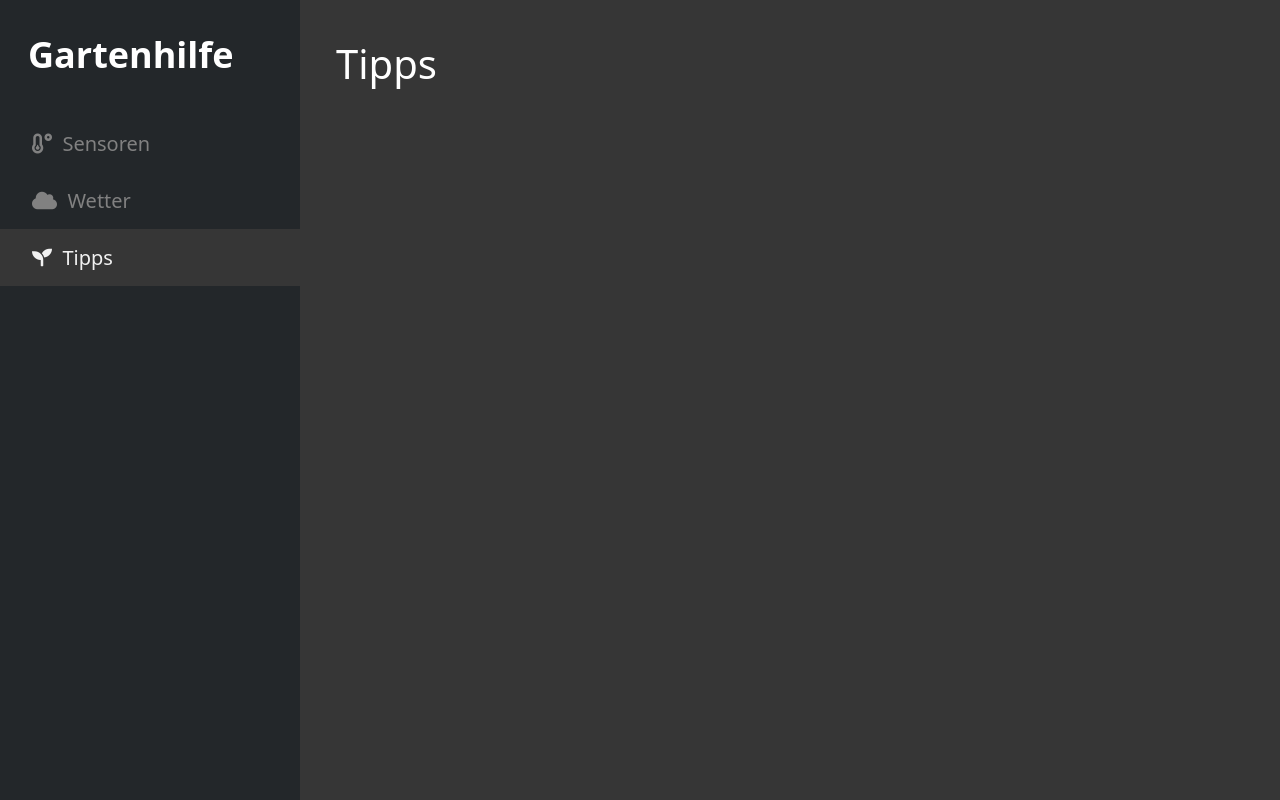
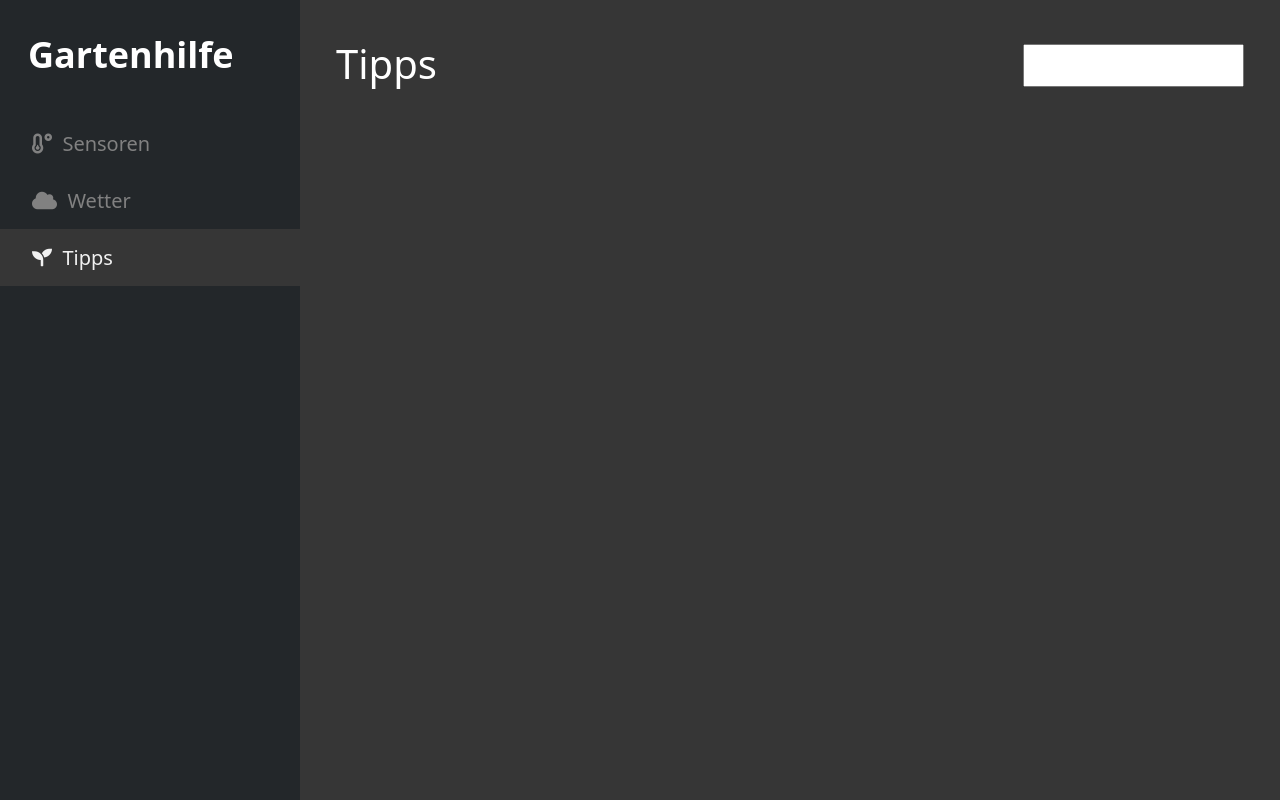
Before and after one commit to Benni0501/Gartenhilfe, a plain HTML site: page tipps.html in a window 1280 px wide. Drawn offline with nearby package versions, Linux system fonts and the light colour scheme.

Commit message:
Add files via upload
search for tipps

```diff
--- a/tipps.html
+++ b/tipps.html
@@ -40,10 +40,11 @@
         <div id="popUp"
             style=" height: 85vh;margin-top: 5vh; width: 80vw-300px; background-color: aqua; color: whitesmoke; background: rgba(255, 255, 255, 0.05); border-radius: 50px;">
             <div style="margin-left: 50px; padding-top: 20px;">
-                <h1 onclick="shutpopup()" style="text-align: right;cursor:pointer ; margin-right: 50px;" >X</h1>
+                <h1 onclick="shutpopup()" style="text-align: right;cursor:pointer ; margin-right: 50px;">X</h1>
 
-                <div class="headerPic" id="headerPic" style=" height: 150px; width: 150px; border-radius: 100px;background-position: center center;              background-repeat: no-repeat;">
-             </div>
+                <div class="headerPic" id="headerPic"
+                    style=" height: 150px; width: 150px; border-radius: 100px;background-position: center center;              background-repeat: no-repeat;">
+                </div>
 
                 <h1>Name:</h1>
                 <h2 style="margin-left: 100px;" id="outputName">bspname</h2>
@@ -62,6 +63,11 @@
             <div class="col-div-6">
                 <span id="defaultcursor" style="font-size:40px;cursor:default; text-align: center; color: white;"
                     class="nav">Tipps</span>
+                <input style="  width:25 %;
+                    padding: 12px 20px;
+                    margin-top:8px;
+                    float:right;
+                    box-sizing: border-box;" onchange="searchFor(this)" type="text" name="" id="">
             </div>
 
         </div>
```
